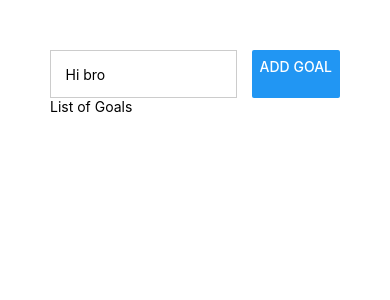
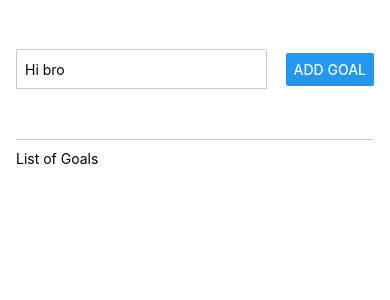
Before and after one commit to inhyoe/React_native, a React Native app: screen / in a window 390 px wide. Shown: the top 300 px of the page. Built offline with nearby package versions, Linux system fonts and the light colour scheme.

Commit message:
Course24

```diff
--- a/App.jsx
+++ b/App.jsx
@@ -1,3 +1,4 @@
+import { useState } from 'react';
 import {
   Button,
   StyleSheet,
@@ -7,19 +8,30 @@
 } from 'react-native';
 
 export default function App() {
+  const [entererGoalText, setEnteredGoalText] = useState('');
+
+
+  function goalInputHandler(enteredText) {
+    setEnteredGoalText(enteredText);
+  }
+
+  function addGoalHandler() {
+    console.log(entererGoalText);
+  }
+
   return (
     <View style={styles.appContainer}>
-      <View
-        style={styles.inputContainer}
-      >
+      <View style={styles.inputContainer}>
         <TextInput
           style={styles.TextInput}
           placeholder="Hi bro"
+          onChangeText={goalInputHandler}
         />
-        <Button title="add Goal" />
+        <Button title="add Goal" onPress={addGoalHandler} />
       </View>
-      <View>
+      <View style={[styles.goalsContainer]}>
         <Text>List of Goals</Text>
+        <Text>{entererGoalText}</Text>
       </View>
     </View>
   );
@@ -27,19 +39,29 @@
 
 const styles = StyleSheet.create({
   appContainer: {
-    padding: 50,
+    flex: 1,
+    paddingHorizontal: 16,
   },
   inputContainer: {
+    flex: 1,
     flexDirection: 'row',
     justifyContent: 'space-between',
+    alignItems: 'center',
+    textAlign: 'left', // 텍스트를 왼쪽으로 정렬 (기본값)
+    marginBottom: 10,
+    borderBottomWidth: 1,
+    borderBottomColor: '#cccccc',
   },
   TextInput: {
     borderWidth: 1,
+    height: 40,
     borderColor: '#cccccc',
     width: '70%',
-    padding: '5%',
-    // padding: 8,
+    // padding: '5%',
+    padding: 8,
     marginRight: '5%',
-    // marginRight: 9,
+  },
+  goalsContainer: {
+    flex: 5,
   },
 });
```
Also changed, not shown: 1 other file (tests, documents, lock files or other folders).
